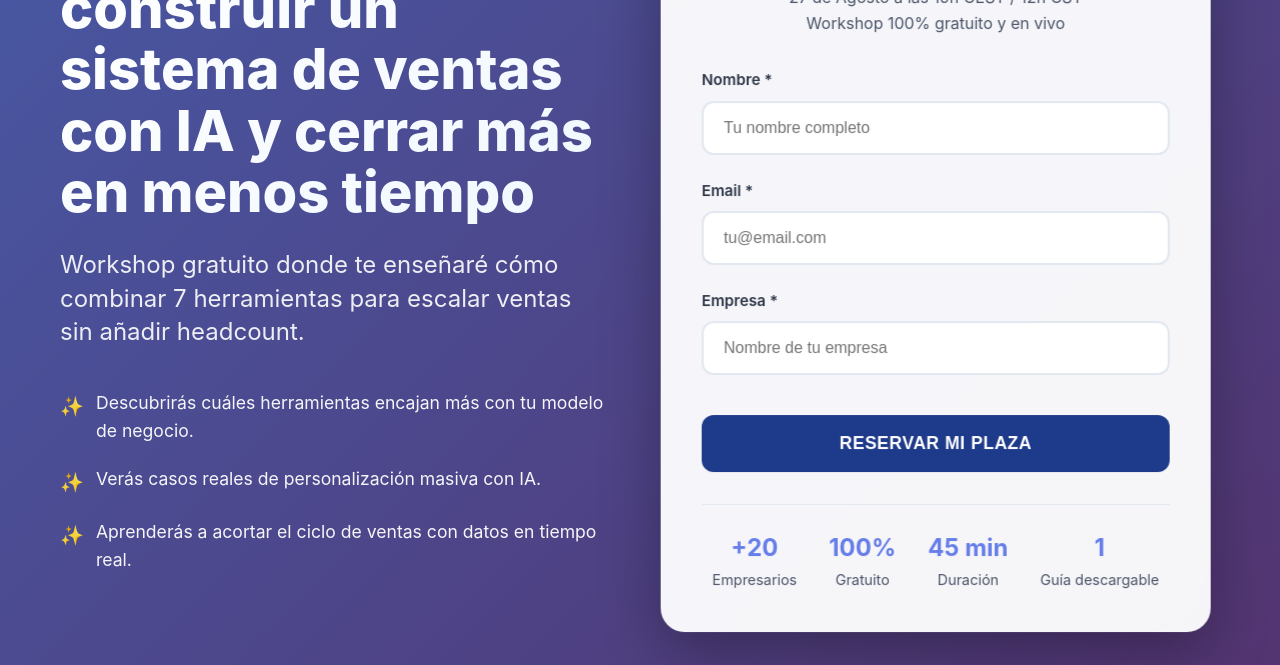
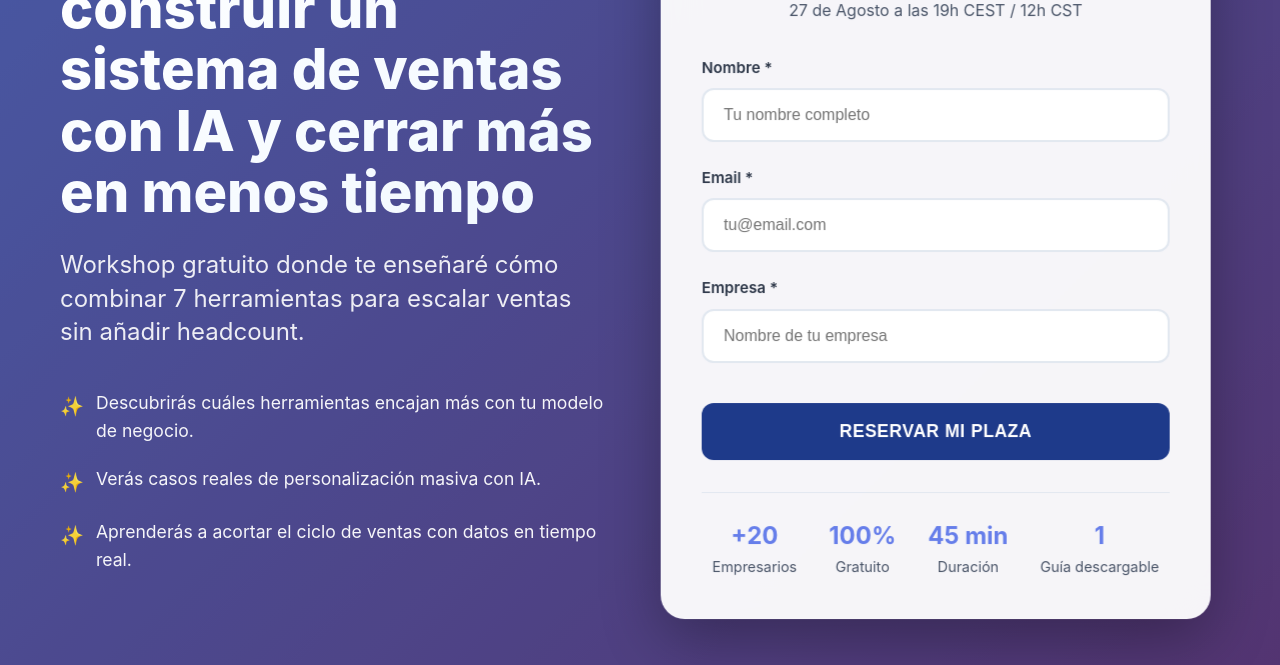
Before and after one commit to sarahdowning-human/workshop-landing-page, a plain HTML site: page index.html in a window 1280 px wide. Shown: the part 135-800 px from the top of the page. Drawn offline with nearby package versions, Linux system fonts and the light colour scheme.

Commit message:
Update index.html

```diff
--- a/index.html
+++ b/index.html
@@ -91,7 +91,6 @@
           <div class="form-header">
             <h3>Reserva tu plaza</h3>
             <p>27 de Agosto a las 19h CEST / 12h CST</p>
-            <p>Workshop 100% gratuito y en vivo</p>
           </div>
 
           <!-- REAL FORM -->
```
